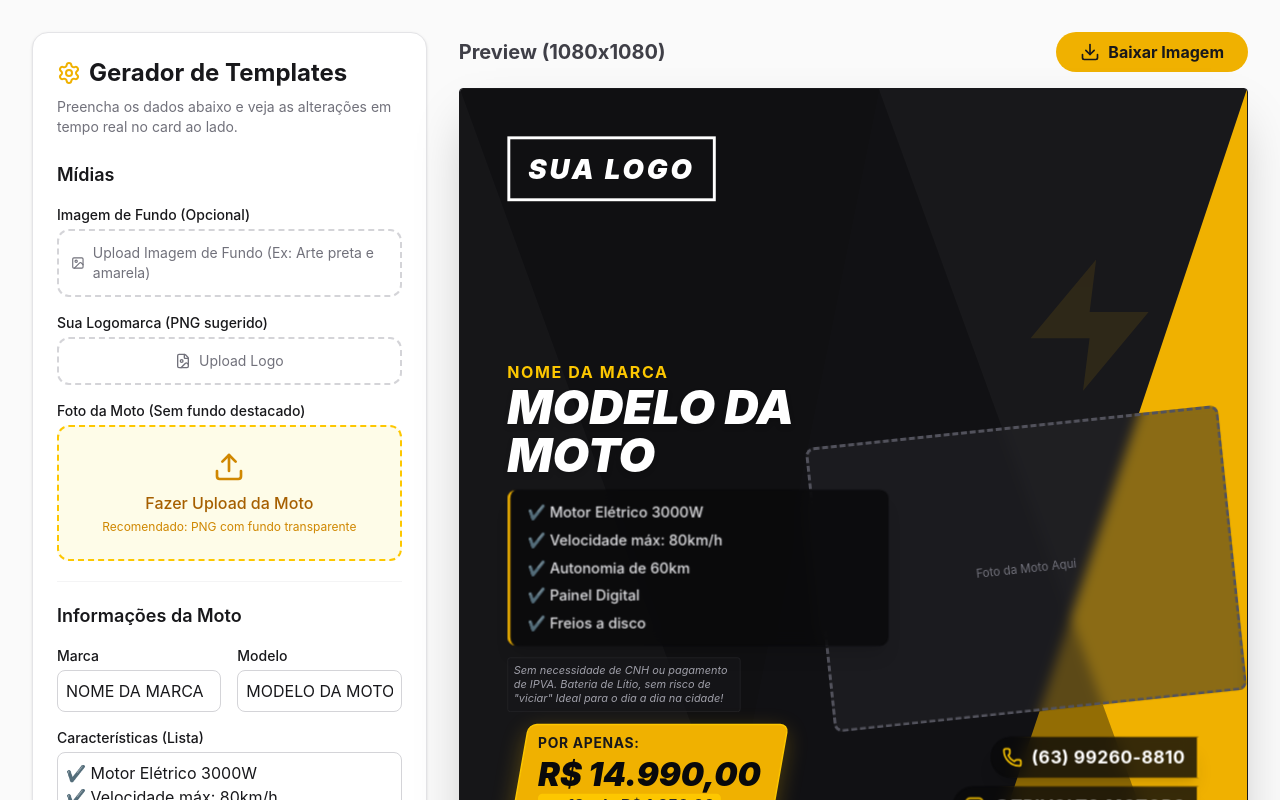
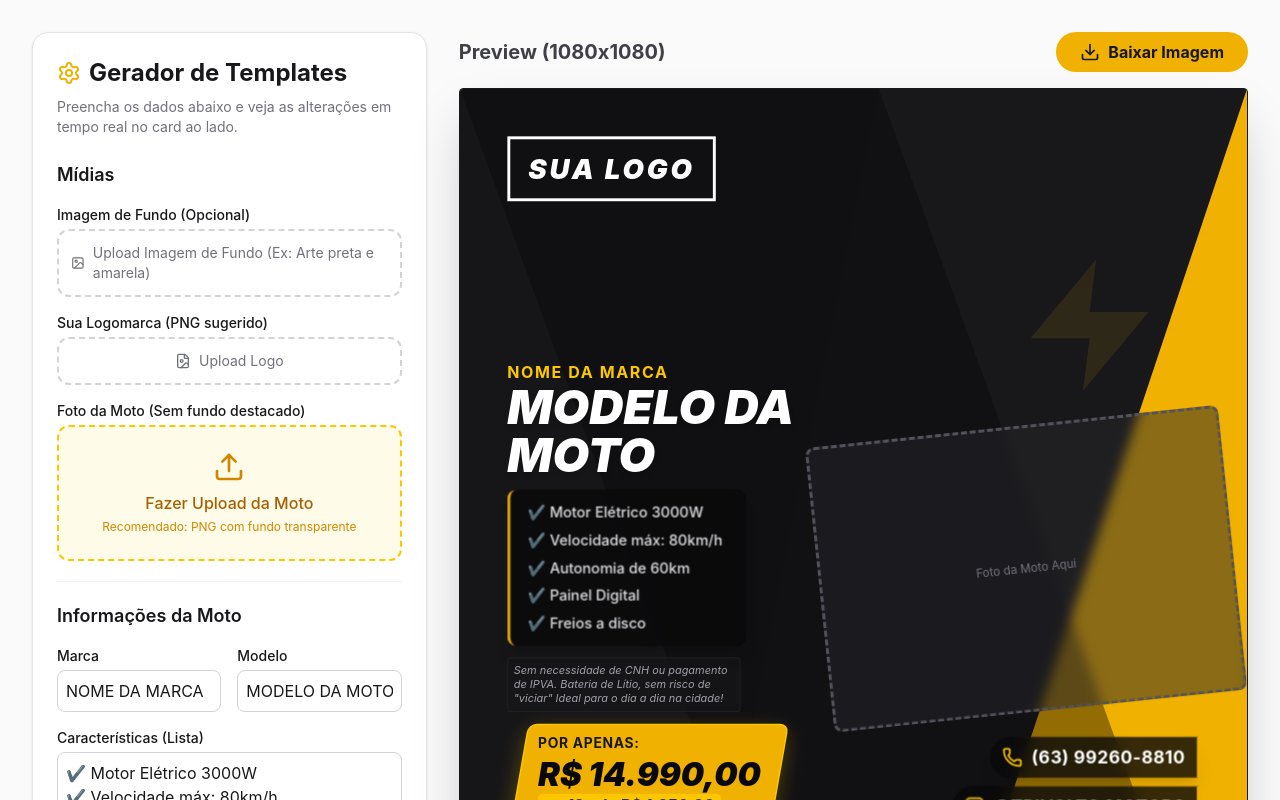
Before and after one commit to MyEggsBR/Tempate-motos, a Next.js app: page / in a window 1280 px wide. Shown: the top 800 px of the page. Built offline with nearby package versions, Linux system fonts and the light colour scheme.

Commit message:
feat: Adjust text wrapper for motorcycle specs
Expand the width of the motorcycle specifications text wrapper to `fit-content` and add `whitespace-nowrap`. This ensures that longer specification lists do not wrap prematurely, maintaining a cleaner and more readable layout.

```diff
--- a/app/page.tsx
+++ b/app/page.tsx
@@ -399,7 +399,7 @@ export default function AdGeneratorApp() {
                         {modelo}
                       </h1>
 
-                      <div className="bg-zinc-950/80 backdrop-blur-md p-4 rounded-xl border-l-4 border-yellow-500 shadow-xl mb-4 w-[110%]">
+                      <div className="bg-zinc-950/80 backdrop-blur-md p-4 rounded-xl border-l-4 border-yellow-500 shadow-xl mb-4 w-[fit-content] pr-8 whitespace-nowrap">
                         <ul className="text-zinc-200 space-y-2 text-[20px] font-medium">
                           {caracteristicas.split('\n').map((linha, index) => (
                             <li key={index} className="flex gap-2">
```
